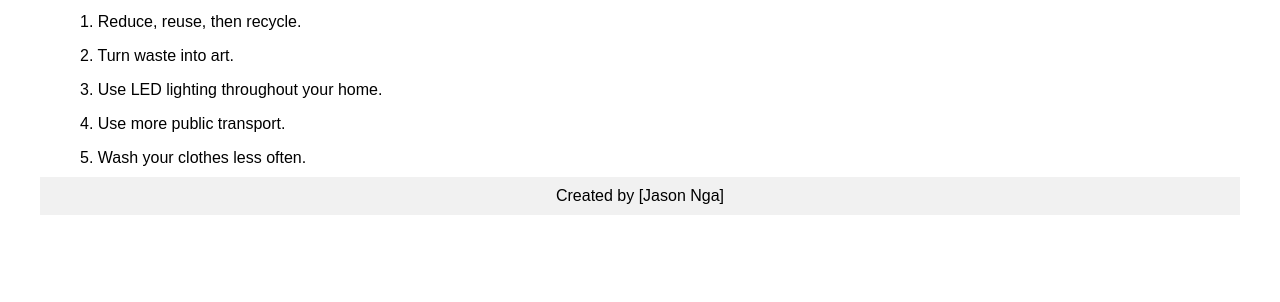
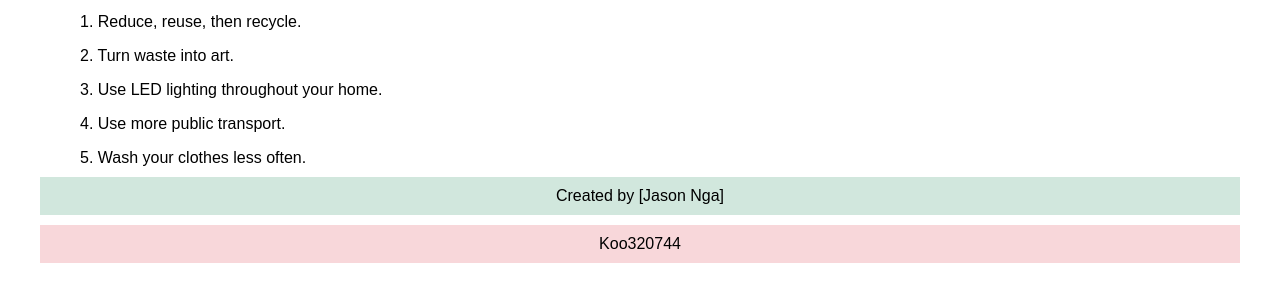
Before and after one commit to K00320744/felabwork, a plain HTML site: page lab1/index.html in a window 1280 px wide. Shown: the part 186-488 px from the top of the page. Drawn offline with Linux system fonts and the light colour scheme.

Commit message:
Update HTML

```diff
--- a/lab1/index.html
+++ b/lab1/index.html
@@ -18,6 +18,7 @@
     <ul>4. Use more public transport.</ul>
     <ul>5. Wash your clothes less often.</ul>
 
-    <footer>Created by [Jason Nga]</footer>
+    <footer class="footer1">Created by [Jason Nga]</footer>
+    <footer class="footer2">Koo320744</footer>
 </body>
 </html>
```
